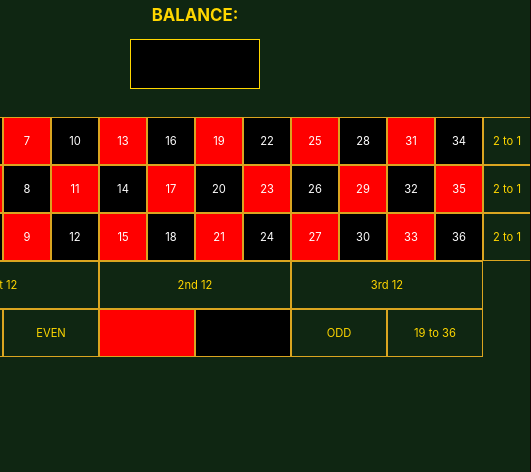
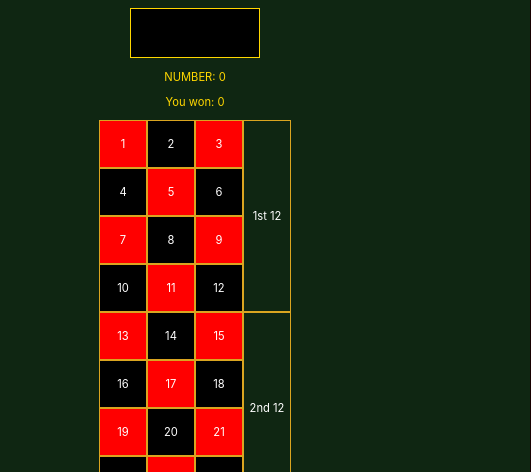
Before and after one commit to Jump3rr/Casino, a React (Create React App) app: page /roulette in a window 390 px wide. Shown: the part 372-844 px from the top of the page, 531 px wide, since content can reach past the window. Built offline with nearby package versions, Linux system fonts and the light colour scheme; no server answers; the database is empty; sample sign-in values are in the browser's storage; the HTML template or start-up script is replaced by a standard one.

Commit message:
roulette, craps, slot, poker styles

```diff
--- a/src/components/Games/Craps/Craps.tsx
+++ b/src/components/Games/Craps/Craps.tsx
@@ -79,6 +79,9 @@ const Craps: React.FC = () => {
       }
     }
   };
+  useEffect(() => {
+    window.scrollTo(0, 0);
+  }, []);
 
   useEffect(() => {
     if (shotCounter > 0) rollDice();
--- a/src/components/Games/Poker/PokerStyles.css
+++ b/src/components/Games/Poker/PokerStyles.css
@@ -10,7 +10,7 @@
     text-align: center;
     align-self: center;
     align-content: center !important;
-   border: 3px gold solid;
+    border: 3px gold solid;
     padding-inline: 5em;
   }
   .modal h3 {
@@ -38,3 +38,16 @@
     bottom: 0;
     background-color: rgba(255, 255, 255, 0.6);
   }
+
+@media screen and (max-width: 768px) {
+  .modal {
+    padding-inline: 1em;
+    right: 10vw;
+    left: 10vw;
+    top: 20vh;
+    bottom: 20vh;
+  }
+  .modal span {
+    margin-right: 0;
+  }
+}
--- a/src/components/Games/Roulette/Roulette.tsx
+++ b/src/components/Games/Roulette/Roulette.tsx
@@ -23,7 +23,6 @@ export default () => {
   }, [mustSpin]);
 
   const handleSpinClick = () => {
-    console.log(rouletteData().length);
     const newPrizeNumber = Math.floor(Math.random() * rouletteData().length);
     setPrizeNumber(newPrizeNumber);
     setMustSpin(true);
--- a/src/components/Games/Roulette/RouletteTable.css
+++ b/src/components/Games/Roulette/RouletteTable.css
@@ -5,13 +5,14 @@
     grid-column-gap: 0px;
     grid-row-gap: 0px;
     }
+
+
 .parent > * {
     border: 1px solid goldenrod;
-    /* color: white; */
+    color: white;
     box-sizing: border-box;
     height: 3rem;
     width: 3rem;
-
     display: flex;
     justify-content: center;
     align-items: center;
@@ -24,11 +25,9 @@
 }
 .twelve {
     width: 12rem;
-    /* height: 5rem; */
 }
 .bottom {
     width: 6rem;
-    /* height: 5rem; */
 }
 
     .div1 { grid-area: 1 / 2 / 2 / 3; }
@@ -80,3 +79,84 @@
     .div47 { grid-area: 5 / 8 / 6 / 10; background-color: black }
     .div48 { grid-area: 5 / 10 / 6 / 12; }
     .div49 { grid-area: 5 / 12 / 6 / 14; }
+
+
+    @media screen and (max-width: 768px) {
+        .parent {
+            display: grid;
+            grid-template-columns: repeat(4, 3rem);
+            grid-template-rows: repeat(16, 3rem);
+            grid-column-gap: 0px;
+            grid-row-gap: 0px;
+            justify-content: center;
+            }
+            .roulette-info-text {
+                text-align: center;
+                margin: 1em 0 1em 0;
+            }
+
+            .div1 { grid-area: 1 / 1 / 2 / 2; }
+            .div2 { grid-area: 1 / 2 / 2 / 3; }
+            .div3 { grid-area: 1 / 3 / 2 / 4; }
+            .div4 { grid-area: 2 / 1 / 3 / 2; }
+            .div5 { grid-area: 2 / 2 / 3 / 3; }
+            .div6 { grid-area: 2 / 3 / 3 / 4; }
+            .div7 { grid-area: 3 / 1 / 4 / 2; }
+            .div8 { grid-area: 3 / 2 / 4 / 3; }
+            .div9 { grid-area: 3 / 3 / 4 / 4; }
+            .div10 { grid-area: 4 / 1 / 5 / 2; }
+            .div11 { grid-area: 4 / 2 / 5 / 3; }
+            .div12 { grid-area: 4 / 3 / 5 / 4; }
+            .div13 { grid-area: 5 / 1 / 6 / 2; }
+            .div14 { grid-area: 5 / 2 / 6 / 3; }
+            .div15 { grid-area: 5 / 3 / 6 / 4; }
+            .div16 { grid-area: 6 / 1 / 7 / 2; }
+            .div17 { grid-area: 6 / 2 / 7 / 3; }
+            .div18 { grid-area: 6 / 3 / 7 / 4; }
+            .div19 { grid-area: 7 / 1 / 8 / 2; }
+            .div20 { grid-area: 7 / 2 / 8 / 3; }
+            .div21 { grid-area: 7 / 3 / 8 / 4; }
+            .div22 { grid-area: 8 / 1 / 9 / 2; }
+            .div23 { grid-area: 8 / 2 / 9 / 3; }
+            .div24 { grid-area: 8 / 3 / 9 / 4; }
+            .div25 { grid-area: 9 / 1 / 10 / 2; }
+            .div26 { grid-area: 9 / 2 / 10 / 3; }
+            .div27 { grid-area: 9 / 3 / 10 / 4; }
+            .div28 { grid-area: 10 / 1 / 11 / 2; }
+            .div29 { grid-area: 10 / 2 / 11 / 3; }
+            .div30 { grid-area: 10 / 3 / 11 / 4; }
+            .div31 { grid-area: 11 / 1 / 12 / 2; }
+            .div32 { grid-area: 11 / 2 / 12 / 3; }
+            .div33 { grid-area: 11 / 3 / 12 / 4; }
+            .div34 { grid-area: 12 / 1 / 13 / 2; }
+            .div35 { grid-area: 12 / 2 / 13 / 3; }
+            .div36 { grid-area: 12 / 3 / 13 / 4; }
+            .div37 { grid-area: 13 / 4 / 14 / 5; }
+            .div38 { grid-area: 13 / 1 / 14 / 2; }
+            .div39 { grid-area: 13 / 2 / 14 / 3; }
+            .div40 { grid-area: 13 / 3 / 14 / 4; }
+            .div41 { grid-area: 1 / 4 / 8 / 5; }
+            .div42 { grid-area: 5 / 4 / 12 / 5; }
+            .div43 { grid-area: 9 / 4 / 16 / 5; }
+            .div44 { grid-area: 14 / 1 / 15 / 3; }
+            .div45 { grid-area: 15 / 1 / 16 / 3; }
+            .div46 { grid-area: 16 / 1 / 17 / 3; }
+            .div47 { grid-area: 16 / 3 / 17 / 5; }
+            .div48 { grid-area: 15 / 3 / 16 / 5; }
+            .div49 { grid-area: 14 / 3 / 15 / 5;}
+
+            .zero {
+                height: 3rem;
+                width: 3rem;
+                background-color: green;
+                color: white;
+            }
+            .twelve {
+                width: 3rem;
+                height: 12rem;
+            }
+            .bottom {
+                width: 6rem;
+                /* height: 5rem; */
+            }
+    }
--- a/src/components/Games/Roulette/RouletteTable.tsx
+++ b/src/components/Games/Roulette/RouletteTable.tsx
@@ -137,8 +137,8 @@ export const RouletteTable: React.FC<RouletteTableProps> = ({
   return (
     <div>
       <BetComponent />
-      <div>NUMBER: {winningNumber}</div>
-      <div>You won: {won}</div>
+      <div className='roulette-info-text'>NUMBER: {winningNumber}</div>
+      <div className='roulette-info-text'>You won: {won}</div>
       <div className='parent'>
         {rouletteData().map((el) => {
           if (el.option === '0')
--- a/src/components/Games/SlotsMachine/bottomMachine.tsx
+++ b/src/components/Games/SlotsMachine/bottomMachine.tsx
@@ -12,7 +12,7 @@ import {
 } from '../../../actions/creditsFbActions';
 import { shuffleItems } from '../../../actions/slotsActions';
 import { Colors } from '../../../entities/colors';
-import { Buttons } from '../../../entities/CommonComponents';
+import { Buttons, MainWrapper } from '../../../entities/CommonComponents';
 import { SmallDisplay } from '../../../entities/components';
 import {
   ShuffleItems,
@@ -28,22 +28,14 @@ import { IItemsReducer } from '../../../reducers/itemsReducer';
 import { useAppDispatch } from '../../../tools/hooks';
 import BetComponent from '../../BetComponent/BetComponent';
 
-const MainWrapper = styled.div`
-  height: 40vh;
-  width: 95vw;
-  background-color: ${Colors.black};
-  color: ${Colors.matrixGreen};
-  /* display: flex;
-  justify-content: center; */
-`;
+// const MainWrapper = styled.div`
+//   height: 40vh;
+//   width: 95vw;
+//   color: ${Colors.matrixGreen};
+// `;
 const SpinButton = styled(Buttons)`
   width: 10em;
   height: 5em;
-`;
-
-const TempDiv = styled.div`
-  display: flex;
-  justify-content: center;
 `;
 
 export const BottomMachine: FC = () => {
@@ -110,16 +102,15 @@ export const BottomMachine: FC = () => {
       const score = await CheckScore();
       await timeout(3000);
       dispatch(incrementFbCredits(bet * score));
-      //await dispatch<PushStat>(pushStat(bet * score));
       await setClicked(false);
     }
   }
 
   return (
     <MainWrapper>
-      <TempDiv>
+      <div>
         <SpinButton onClick={HandleClick}>SPIN</SpinButton>
-      </TempDiv>
+      </div>
       <BetComponent />
     </MainWrapper>
   );
--- a/src/components/Games/SlotsMachine/machine.tsx
+++ b/src/components/Games/SlotsMachine/machine.tsx
@@ -14,7 +14,6 @@ import { GetItems, GetCredits, GetBet } from '../../../entities/types';
 const MainWrapper = styled.div`
   padding-top: 5vh;
   flex-direction: column;
-  background-color: ${Colors.black};
   display: flex;
   justify-content: space-evenly;
   align-items: center;
@@ -35,6 +34,7 @@ export const Machine: FC = () => {
     dispatch<GetItems>(getItems());
     dispatch<GetCredits>(getCredits());
     dispatch<GetBet>(getBet());
+    window.scrollTo(0, 0);
   }, []);
 
   return (
--- a/src/entities/CommonComponents.ts
+++ b/src/entities/CommonComponents.ts
@@ -4,7 +4,7 @@ import { Colors } from './colors';
 
 export const MainWrapper = styled.div`
   background-color: ${Colors.mainGreen};
-  min-height: 80vh;
+  min-height: 70vh;
   justify-content: center;
   align-items: center;
   display: flex;
```
